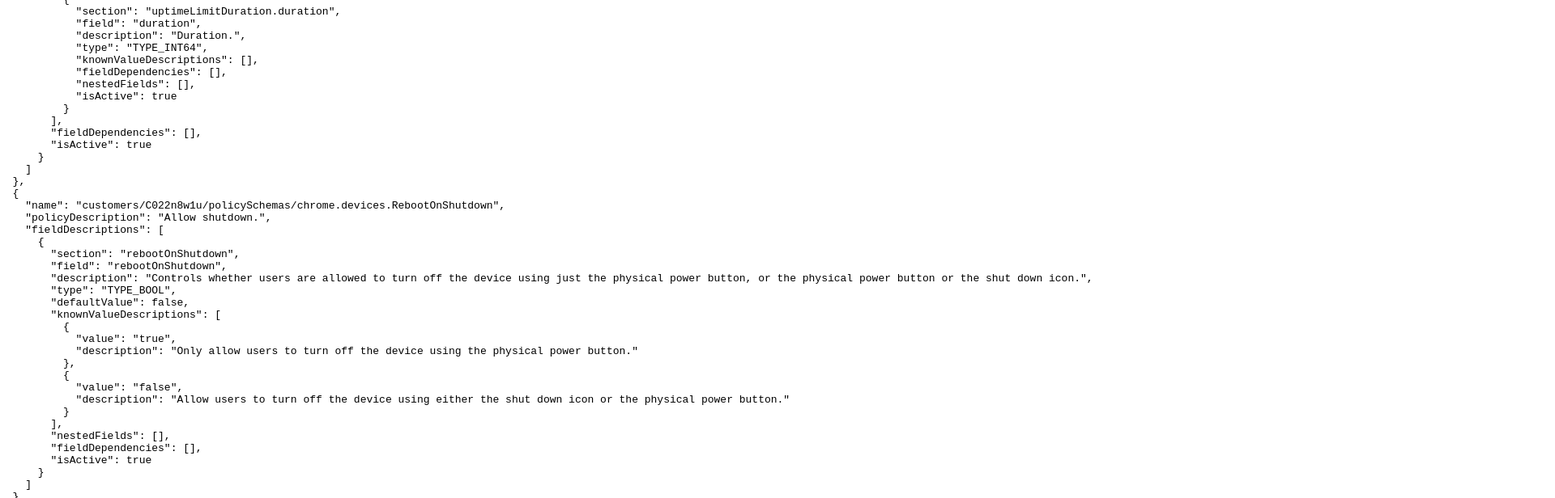
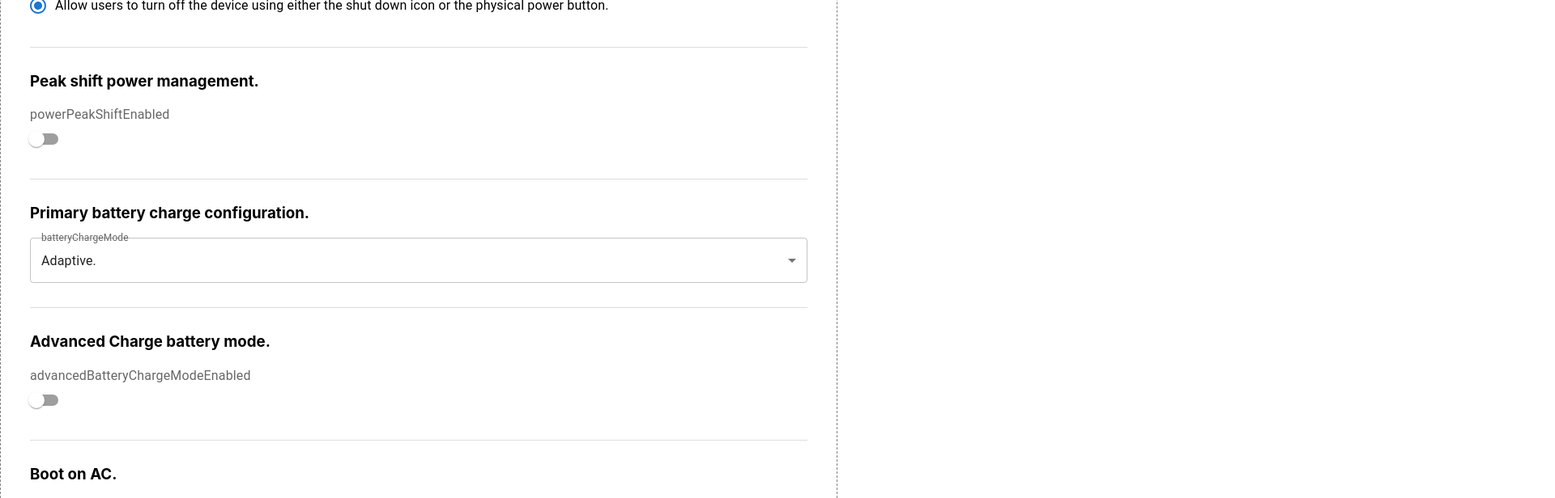
Before and after one commit to deepaksp24/policy_builder, a React (Create React App) app: page / in a window 1280 px wide. Shown: the part 660-1276 px from the top of the page at 81% size, 1920 px wide, since content can reach past the window. Built offline with nearby package versions, Linux system fonts and the light colour scheme.

Commit message:
fixed toggle and radio button

```diff
--- a/src/App.js
+++ b/src/App.js
@@ -15,7 +15,7 @@
   return (
     <div>
       <h1>Extracted JSON Data</h1>
-      <pre>{JSON.stringify(storedData, null, 2)}</pre>
+      {/* <pre>{JSON.stringify(storedData, null, 2)}</pre> */}
       <Box
         component="section"
         sx={{ p: 2, border: "1px dashed grey", width: 1000, heigh: 100 }}
--- a/src/PolicyForm.js
+++ b/src/PolicyForm.js
@@ -10,40 +10,54 @@
   Radio,
   InputLabel,
   Box,
+  Switch,
 } from "@mui/material";
 
 const PolicyForm = ({ storedData }) => {
-  // State to manage field values for dependency evaluation
   const [fieldValues, setFieldValues] = useState({});
 
-  // Memoized handler to update field values
   const handleFieldChange = useCallback((fieldName, value) => {
     setFieldValues((prevValues) => {
-      // Create a new object to trigger re-render
       const updatedValues = {
         ...prevValues,
         [fieldName]: value,
       };
+
+      // console.log(`Field Changed: ${fieldName} = ${value}`);
+      // console.log("Current Field Values:", updatedValues);
+
       return updatedValues;
     });
   }, []);
 
-  // Function to evaluate field dependencies
   const evaluateDependencies = useCallback(
     (fieldDependencies, currentFieldValues) => {
       if (!fieldDependencies || fieldDependencies.length === 0) return true;
 
-      return fieldDependencies.some((dependency) => {
+      // console.log("Evaluating Dependencies:", {
+      //   fieldDependencies,
+      //   currentFieldValues,
+      // });
+
+      // Use `every` to ensure all dependencies are met
+      return fieldDependencies.every((dependency) => {
         const fieldValue = currentFieldValues[dependency.sourceField];
-        return fieldValue === dependency.sourceFieldValue;
+        const expectedValue = dependency.sourceFieldValue;
+
+        // console.log("Dependency Check:", {
+        //   sourceField: dependency.sourceField,
+        //   fieldValue,
+        //   expectedValue,
+        //   result: String(fieldValue) === String(expectedValue),
+        // });
+
+        return String(fieldValue) === String(expectedValue);
       });
     },
     []
   );
 
-  // Recursive component to render fields and nested fields
   const FieldRenderer = React.memo(({ field, fieldValues, onFieldChange }) => {
-    // Check if `field` is defined and has the required properties
     if (!field || !field.type) {
       console.error("Invalid field data:", field);
       return null;
@@ -58,18 +72,15 @@
       nestedFields = [],
     } = field;
 
-    // Move this up before any conditionals to ensure consistent hook calls
     const isActive = useMemo(
       () => evaluateDependencies(fieldDependencies, fieldValues),
       [fieldDependencies, fieldValues]
     );
 
-    // Check if the field is active AFTER useMemo
     if (!isActive) {
-      return null;
+      return null; // Hide the field if dependencies are not met
     }
 
-    // If there are nested fields, render them recursively
     if (nestedFields && nestedFields.length > 0) {
       return (
         <Box>
@@ -87,7 +98,6 @@
       );
     }
 
-    // Render fields based on their type
     switch (type) {
       case "TYPE_ENUM":
         return (
@@ -107,6 +117,33 @@
         );
 
       case "TYPE_BOOL":
+        console.log(knownValueDescriptions[0].description);
+        if (!knownValueDescriptions[0].description) {
+          return (
+            <FormControl component="fieldset" style={{ marginBottom: "10px" }}>
+              <FormLabel>{fieldLabel}</FormLabel>
+              <FormControlLabel
+                control={
+                  <Switch
+                    checked={
+                      fieldValues[fieldLabel] === "true" ||
+                      fieldValues[fieldLabel] === true
+                    }
+                    onChange={(e) =>
+                      onFieldChange(fieldLabel, e.target.checked.toString())
+                    }
+                    color="primary"
+                  />
+                }
+                label={
+                  knownValueDescriptions.length > 0
+                    ? knownValueDescriptions[0].description
+                    : fieldLabel
+                }
+              />
+            </FormControl>
+          );
+        } else {
           return (
             <FormControl component="fieldset" style={{ marginBottom: "10px" }}>
               <FormLabel>{fieldLabel}</FormLabel>
@@ -126,6 +163,7 @@
               </RadioGroup>
             </FormControl>
           );
+        }
 
       case "TYPE_INT64":
         return (
```
Lines whose indentation alone changed are shown as unchanged.
